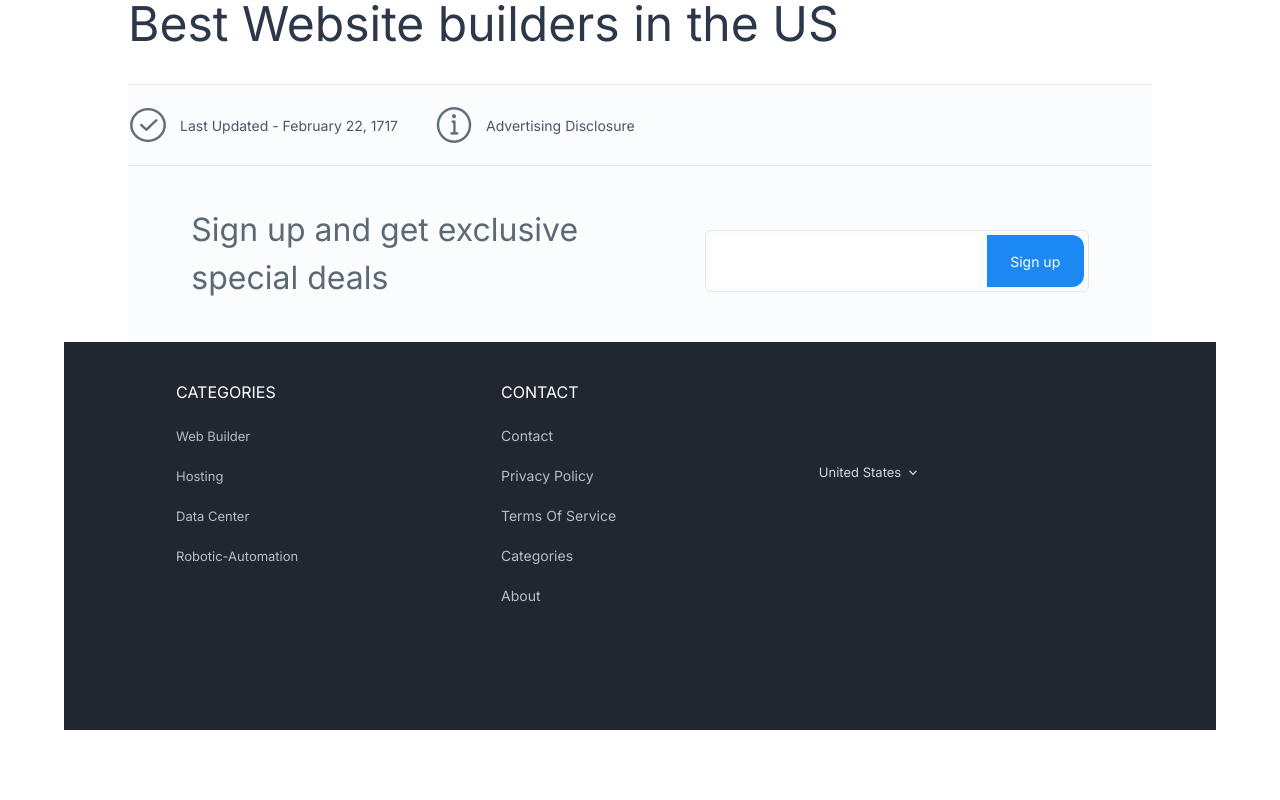
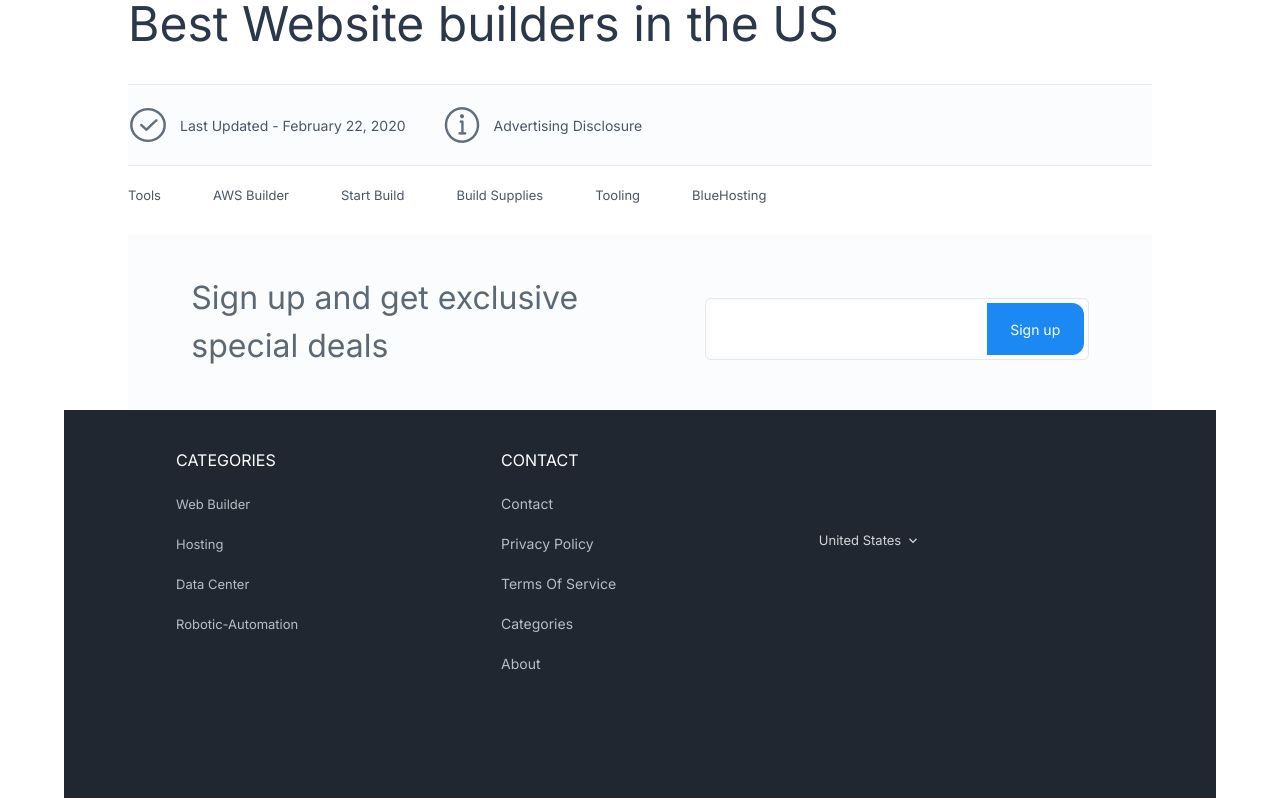
Before and after one commit to RashedAkash/radiant-riches, a Next.js app: page / in a window 1280 px wide. Built offline with nearby package versions, Linux system fonts and the light colour scheme.

Commit message:
navlist design complete

```diff
--- a/src/app/page.js
+++ b/src/app/page.js
@@ -1,6 +1,7 @@
 import Footer from '@/components/Footer';
 import LastUpdet from '@/components/LastUpdet';
 import MainTitle from '@/components/MainTitle';
+import NavList from '@/components/NavList';
 import SignUp from '@/components/SignUp';
 import React from 'react';
 
@@ -9,6 +10,7 @@ const page = () => {
     <div>
       <MainTitle />
       <LastUpdet />
+      <NavList />
       <SignUp />
     </div>
   );
--- a/src/components/LastUpdet.jsx
+++ b/src/components/LastUpdet.jsx
@@ -3,7 +3,7 @@ import Image from 'next/image';
 
 const LastUpdet = () => {
   return (
-    <div
+    <section
       className=" flex py-5 mt-9 bg-[#FBFCFD] border-y-[1.33px] border-[
 #E1E4E6]"
     >
@@ -20,7 +20,7 @@ const LastUpdet = () => {
           }}
         />
         <p className=" pl-3 mr-9 text-[#4B5665] text-[14px]">
-          Last Updated - February 22, 1717
+          Last Updated - February 22, 2020
         </p>
       </div>
       <div className="flex items-center">
@@ -39,7 +39,7 @@ const LastUpdet = () => {
           Advertising Disclosure
         </p>
       </div>
-    </div>
+    </section>
   );
 };
 
--- a/src/components/MainTitle.jsx
+++ b/src/components/MainTitle.jsx
@@ -2,11 +2,11 @@ import React from 'react';
 
 const MainTitle = () => {
   return (
-    <div>
+    <section>
       <h1 className=" text-5xl text-[#2C384A]">
         Best Website builders in the US
       </h1>
-    </div>
+    </section>
   );
 };
 
--- a/src/components/NavList.jsx
+++ b/src/components/NavList.jsx
@@ -2,9 +2,40 @@
 
 const NavList = () => {
   return (
-    <div>
-
-    </div>
+    <section className=" mt-4 mb-7">
+      <ul className=" md:flex">
+        <li className="mr-[52px]">
+          <a className=" text-[#4B5665] text-[13px]" href="">
+            Tools
+          </a>
+        </li>
+        <li className="mr-[52px]">
+          <a className=" text-[#4B5665] text-[13px]" href="">
+            AWS Builder
+          </a>
+        </li>
+        <li className="mr-[52px]">
+          <a className=" text-[#4B5665] text-[13px]" href="">
+            Start Build
+          </a>
+        </li>
+        <li className="mr-[52px]">
+          <a className=" text-[#4B5665] text-[13px]" href="">
+            Build Supplies
+          </a>
+        </li>
+        <li className="mr-[52px]">
+          <a className=" text-[#4B5665] text-[13px]" href="">
+            Tooling
+          </a>
+        </li>
+        <li className="mr-[52px]">
+          <a className=" text-[#4B5665] text-[13px]" href="">
+            BlueHosting
+          </a>
+        </li>
+      </ul>
+    </section>
   );
 };
 
--- a/src/components/SignUp.jsx
+++ b/src/components/SignUp.jsx
@@ -2,7 +2,7 @@
 
 const SignUp = () => {
   return (
-    <div className=" md:flex justify-around py-10 bg-[#FBFCFD]">
+    <section className=" md:flex justify-around py-10 bg-[#FBFCFD]">
       <div>
         <h1 className="text-center md:text-left text-[#5C6874] text-[32px]">
           Sign up and get exclusive <br /> special deals
@@ -26,7 +26,7 @@ const SignUp = () => {
           </form>
         </div>
       </div>
-    </div>
+    </section>
   );
 };
 
```
